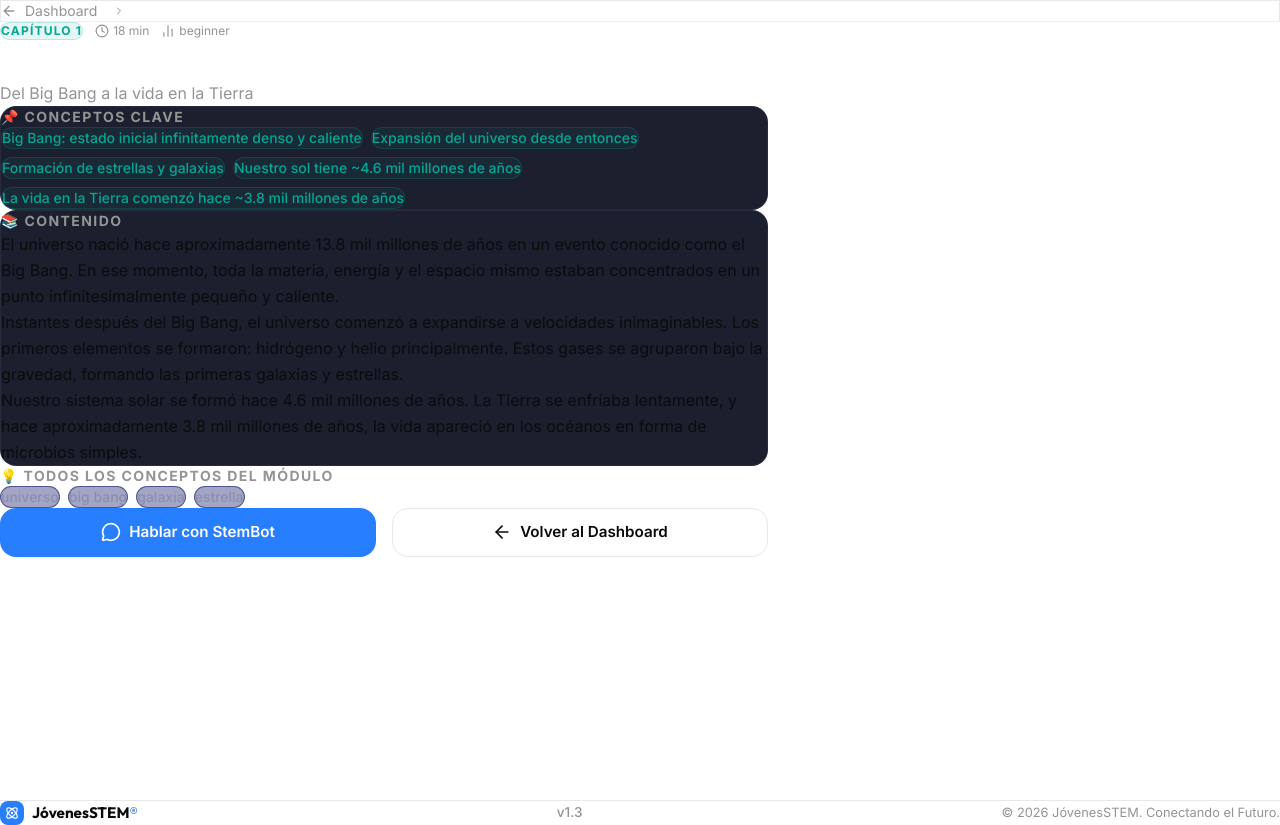
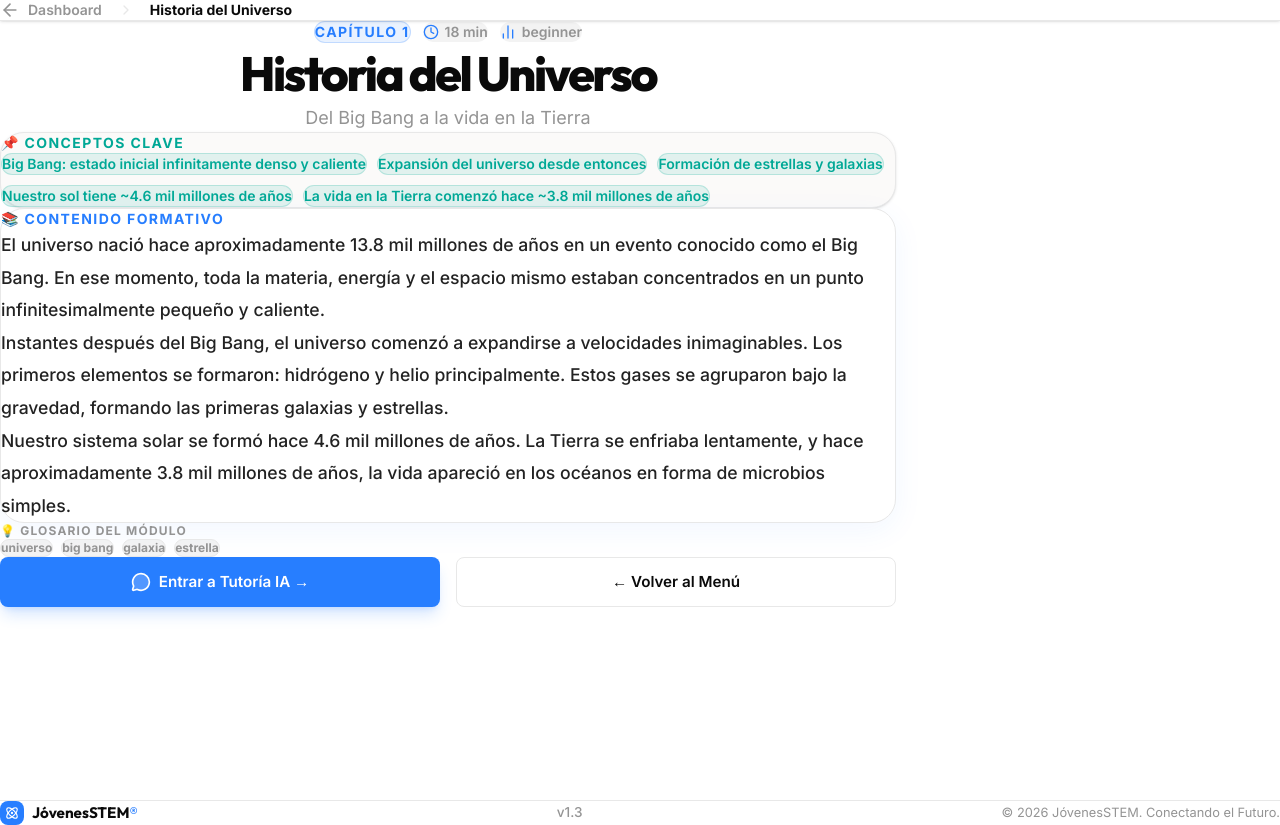
Before and after one commit to yepzhi/jsweb, a Next.js app: page /jsweb/modules/module-1-1 in a window 1280 px wide. Built offline with nearby package versions, Linux system fonts and the light colour scheme.

Commit message:
refactor(ui): purge hardcoded dark-mode boxes in module reading view, apply pure light theme spacing and centering

```diff
--- a/app/modules/[id]/page.tsx
+++ b/app/modules/[id]/page.tsx
@@ -28,65 +28,54 @@ export default function ModuleContent() {
   }
 
   return (
-    <div className="min-h-screen bg-background text-foreground">
+    <div className="min-h-screen bg-background text-foreground flex flex-col">
       {/* Header */}
-      <header
-        className="sticky top-0 z-40 glass flex items-center gap-4 px-5 py-4"
-        style={{ borderBottom: '1px solid rgba(138,143,173,0.15)' }}
-      >
+      <header className="sticky top-0 z-40 bg-white/90 backdrop-blur-md flex items-center gap-4 px-6 py-4 border-b border-border shadow-sm">
         <Link
           href="/dashboard"
-          className="flex items-center gap-2 text-sm text-muted-foreground hover:text-white transition-colors"
+          className="flex items-center gap-2 text-sm font-semibold text-muted-foreground hover:text-primary transition-colors"
         >
-          <ArrowLeft className="w-4 h-4" />
+          <ArrowLeft className="w-5 h-5" />
           Dashboard
         </Link>
-        <ChevronRight className="w-3 h-3 text-muted-foreground" />
-        <span className="text-sm font-medium text-white truncate">{module.title}</span>
+        <ChevronRight className="w-4 h-4 text-border" />
+        <span className="text-sm font-bold text-foreground truncate">{module.title}</span>
       </header>
 
-      <main className="max-w-3xl mx-auto px-4 md:px-6 py-8 pb-16 space-y-8">
+      <main className="flex-1 w-full max-w-4xl mx-auto px-6 md:px-12 py-10 pb-20 space-y-12">
         {/* Module meta */}
-        <div className="space-y-3">
-          <div className="flex flex-wrap items-center gap-3 text-xs text-muted-foreground">
-            <span
-              className="px-3 py-1 rounded-full font-bold uppercase tracking-widest"
-              style={{ background: 'rgba(0,168,150,0.1)', border: '1px solid rgba(0,168,150,0.2)', color: '#00A896' }}
-            >
+        <div className="flex flex-col items-center text-center space-y-5">
+          <div className="flex flex-wrap items-center justify-center gap-3 text-sm font-semibold text-muted-foreground">
+            <span className="px-3 py-1 rounded-full font-bold uppercase tracking-widest bg-primary/10 text-primary border border-primary/20">
               Capítulo 1
             </span>
-            <span className="flex items-center gap-1">
-              <Clock className="w-3.5 h-3.5" />
+            <span className="flex items-center gap-1.5 bg-muted/50 px-3 py-1 rounded-full">
+              <Clock className="w-4 h-4 text-primary" />
               {module.duration} min
             </span>
-            <span className="flex items-center gap-1">
-              <BarChart2 className="w-3.5 h-3.5" />
+            <span className="flex items-center gap-1.5 bg-muted/50 px-3 py-1 rounded-full">
+              <BarChart2 className="w-4 h-4 text-primary" />
               {module.difficulty}
             </span>
           </div>
-          <h1
-            className="text-3xl md:text-4xl font-bold tracking-tight text-white"
-            style={{ fontFamily: '"Space Grotesk", sans-serif' }}
-          >
+          <h1 className="text-4xl md:text-5xl font-black tracking-tighter text-foreground font-['Outfit',sans-serif] leading-tight">
             {module.title}
           </h1>
-          <p className="text-muted-foreground text-base leading-relaxed">{module.description}</p>
+          <p className="text-muted-foreground text-lg leading-relaxed max-w-2xl">
+            {module.description}
+          </p>
         </div>
 
         {/* Key concepts chips */}
-        <div
-          className="p-6 rounded-2xl space-y-4"
-          style={{ background: '#1C1F2E', border: '1px solid rgba(138,143,173,0.1)' }}
-        >
-          <h2 className="text-sm font-bold uppercase tracking-widest text-muted-foreground">
+        <div className="p-8 rounded-3xl space-y-5 bg-card border border-border mt-8 shadow-sm">
+          <h2 className="text-sm font-bold uppercase tracking-widest text-[#00A896]">
             📌 Conceptos clave
           </h2>
-          <div className="flex flex-wrap gap-2">
+          <div className="flex flex-wrap gap-2.5">
             {module.keyPoints.map((point, i) => (
               <span
                 key={i}
-                className="px-3 py-1.5 text-sm font-medium rounded-lg"
-                style={{ background: 'rgba(0,168,150,0.08)', border: '1px solid rgba(0,168,150,0.2)', color: '#00A896' }}
+                className="px-4 py-2 text-sm font-semibold rounded-xl bg-[#00A896]/10 text-[#00A896] border border-[#00A896]/20"
               >
                 {point}
               </span>
@@ -95,16 +84,13 @@ export default function ModuleContent() {
         </div>
 
         {/* Main content — light surface for readability */}
-        <div
-          className="p-6 md:p-8 rounded-2xl space-y-4"
-          style={{ background: '#1C1F2E', border: '1px solid rgba(138,143,173,0.1)' }}
-        >
-          <h2 className="text-sm font-bold uppercase tracking-widest text-muted-foreground">
-            📚 Contenido
+        <div className="p-8 md:p-10 rounded-3xl space-y-6 bg-white border border-border shadow-[0_8px_30px_rgba(39,126,255,0.06)]">
+          <h2 className="text-sm font-bold uppercase tracking-widest text-primary flex items-center gap-2">
+            📚 Contenido Formativo
           </h2>
-          <div className="space-y-4">
+          <div className="space-y-6">
             {module.content.split('\n\n').map((paragraph, i) => (
-              <p key={i} className="text-base leading-relaxed text-foreground/90">
+              <p key={i} className="text-[1.1rem] leading-[1.85] text-foreground/90 font-medium whitespace-pre-wrap">
                 {paragraph}
               </p>
             ))}
@@ -112,16 +98,15 @@ export default function ModuleContent() {
         </div>
 
         {/* All concepts */}
-        <div className="space-y-3">
-          <h2 className="text-sm font-bold uppercase tracking-widest text-muted-foreground">
-            💡 Todos los conceptos del módulo
+        <div className="space-y-4">
+          <h2 className="text-xs font-bold uppercase tracking-widest text-muted-foreground">
+            💡 Glosario del Módulo
           </h2>
           <div className="flex flex-wrap gap-2">
             {module.concepts.map((concept, i) => (
               <span
                 key={i}
-                className="px-4 py-2 text-sm font-medium rounded-full"
-                style={{ background: 'rgba(26,31,110,0.4)', border: '1px solid rgba(26,31,110,0.6)', color: '#8A8FAD' }}
+                className="px-4 py-2 text-xs font-bold rounded-full bg-muted/50 text-muted-foreground border border-border"
               >
                 {concept}
               </span>
@@ -130,22 +115,19 @@ export default function ModuleContent() {
         </div>
 
         {/* CTA — fixed on mobile, inline on desktop */}
-        <div className="grid grid-cols-1 sm:grid-cols-2 gap-4 pt-4">
+        <div className="grid grid-cols-1 sm:grid-cols-2 gap-4 pt-8">
           <Link
             href={`/modules/${moduleId}/tutor`}
-            className="btn-primary flex items-center justify-center gap-2 py-4 text-base"
-            style={{ borderRadius: '16px' }}
+            className="btn-primary flex items-center justify-center gap-2 py-4 text-[1.05rem] font-bold rounded-2xl shadow-lg shadow-primary/20"
           >
-            <MessageCircle className="w-5 h-5" />
-            Hablar con StemBot
+            <MessageCircle className="w-5 h-5 fill-white/20" />
+            Entrar a Tutoría IA →
           </Link>
           <Link
             href="/dashboard"
-            className="btn-secondary flex items-center justify-center gap-2 py-4 text-base"
-            style={{ borderRadius: '16px' }}
+            className="btn-secondary flex items-center justify-center gap-2 py-4 text-[1.05rem] font-bold rounded-2xl bg-card hover:bg-muted/30"
           >
-            <ArrowLeft className="w-5 h-5" />
-            Volver al Dashboard
+            ← Volver al Menú
           </Link>
         </div>
       </main>
```
